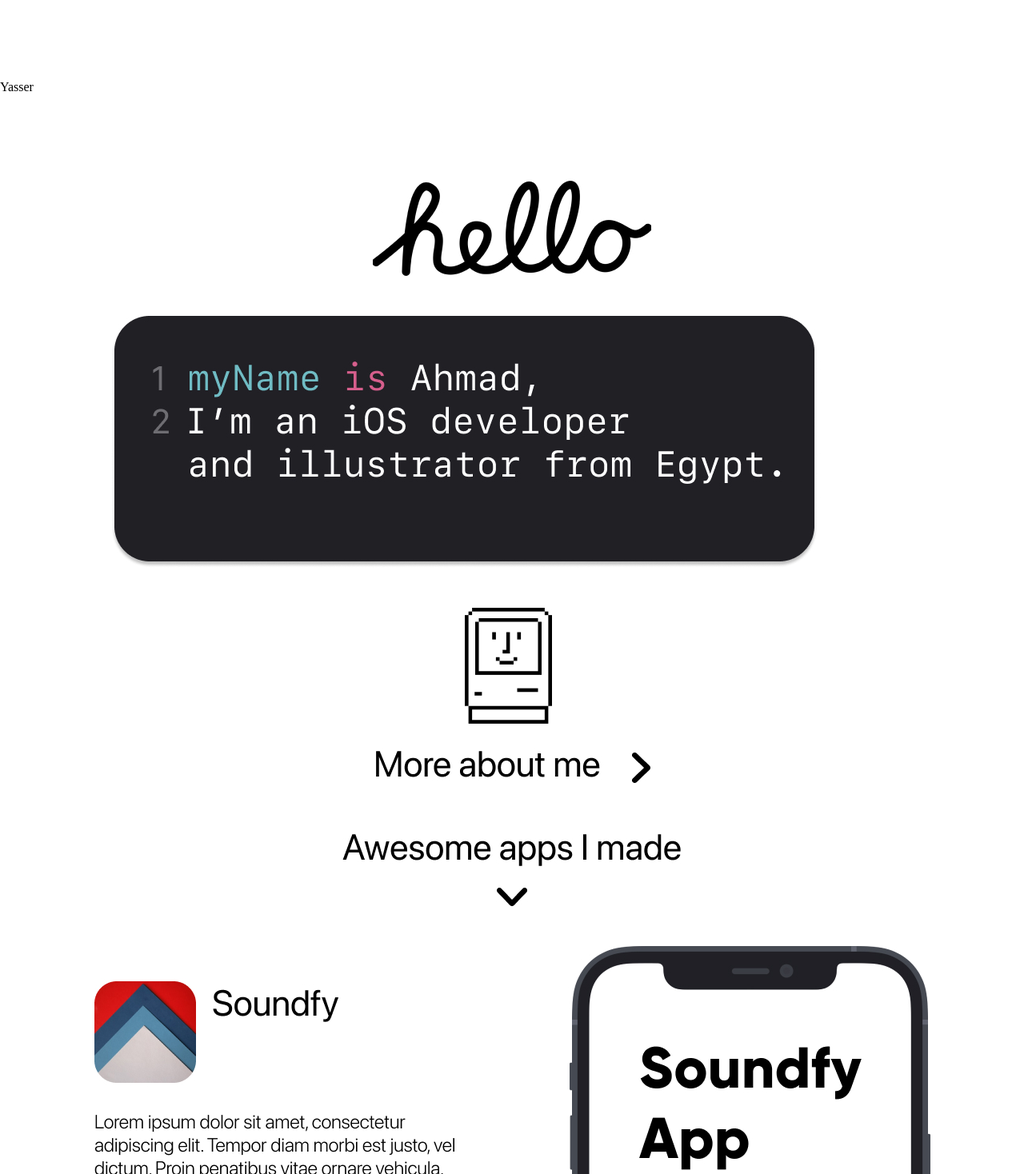
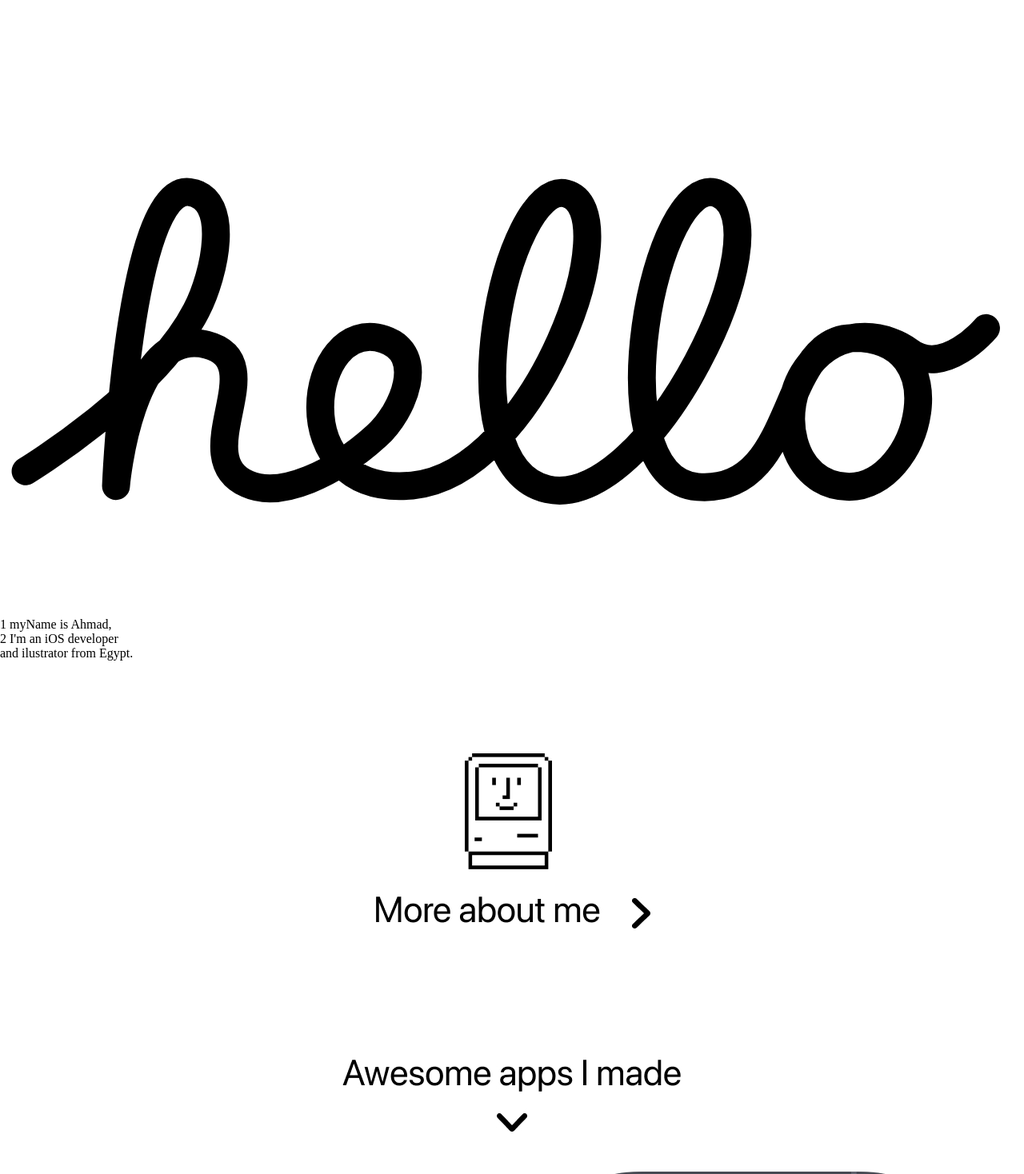
Before and after one commit to ahmdyasser/ahmdyasser.github.io, a plain HTML site: page index.html in a window 1280 px wide. Shown: the top 1468 px of the page at 80% size. Drawn offline with Linux system fonts and the light colour scheme.

Commit message:
Update index.html

```diff
--- a/index.html
+++ b/index.html
@@ -4,12 +4,33 @@
     <link rel="stylesheet" href="style.css">
     <meta charset="UTF-8">
 
-    <title>Yasser</title>
+    <title></title>
 </head>
 <body>
-    <img src="assets/hello.jpg">
-    <img src="assets/myName.jpg">
-    <img src="assets/about me.jpg">
+    <div class="hello">
+        <svg width="100%" height="100%" viewBox="0 0 40 14" version="1.1" xmlns="http://www.w3.org/2000/svg" xmlns:xlink="http://www.w3.org/1999/xlink">
+            <title>Path</title>
+            <g id="Page-1" stroke="none" stroke-width="1" fill="none" fill-rule="evenodd" stroke-linecap="round" stroke-linejoin="round">
+                <g id="Desktop-HD" transform="translate(-638.000000, -2440.000000)" stroke="#000000" stroke-width="1.09064584">
+                    <g id="helloStroke" transform="translate(639.000000, 2441.000000)">
+                        <path class="squiggle svg-elem-1" d="M-9.23705556e-14,10.914121 C-9.23705556e-14,10.914121 4.97957141,7.90058897 6.66357378,4.64303586 C7.40848027,3.20254084 8.0429351,0.231134567 6.40311338,0.00663516482 C4.02660484,-0.319582502 3.53137046,11.4915519 3.53137046,11.4915519 C3.53137046,11.4915519 4.0635933,5.19940394 7.07301549,5.97410668 C9.70998444,6.65274218 6.25567327,10.3284704 8.66660163,11.411924 C9.9750684,12.0001433 12.0916303,10.9978588 13.7021695,9.53681459 C14.787678,8.55199684 15.6820795,6.32241468 14.0006458,5.76039558 C11.0215336,4.76530327 9.96941738,11.9554489 15.1015662,11.4715165 C19.968631,11.0127569 23.6469279,0.722772846 21.1183557,0.0646864976 C18.7880827,-0.540999532 16.360715,10.7235277 20.3868061,11.6184429 C24.3656342,12.5035973 29.7947181,1.32383532 27.0760663,0.0821532703 C24.5998944,-1.04907713 22.2012956,11.2285229 26.2535868,11.5269992 C30.2098108,11.8177696 29.3734607,5.74498373 32.295549,5.70645408 C36.4603468,5.65148512 34.9278944,11.5223757 32.1722541,11.5213482 C29.868695,11.5208345 29.2666051,8.44360011 30.6084642,6.75959773 C31.9333703,5.09665822 33.8131033,5.68128138 34.5117742,6.22788862 C35.8608255,7.28462837 37.5155454,5.32115762 37.5155454,5.32115762" id="Path"></path>
+                    </g>
+                </g>
+            </g>
+        </svg>
+    </div>
+
+
+    <div class="myName">
+<p>1 myName is Ahmad,<br>2 I'm an iOS developer<br>  and ilustrator from Egypt.</p>
+
+
+    </div>
+    <div class="moreAboutMe">
+        <a href="about.html">
+            <img src="assets/about me.jpg">
+        </a>
+    </div>
     <img src="assets/awesome.jpg">
     <img src="assets/iphone1.jpg">
     <img src="assets/iphone2.jpg">
```
